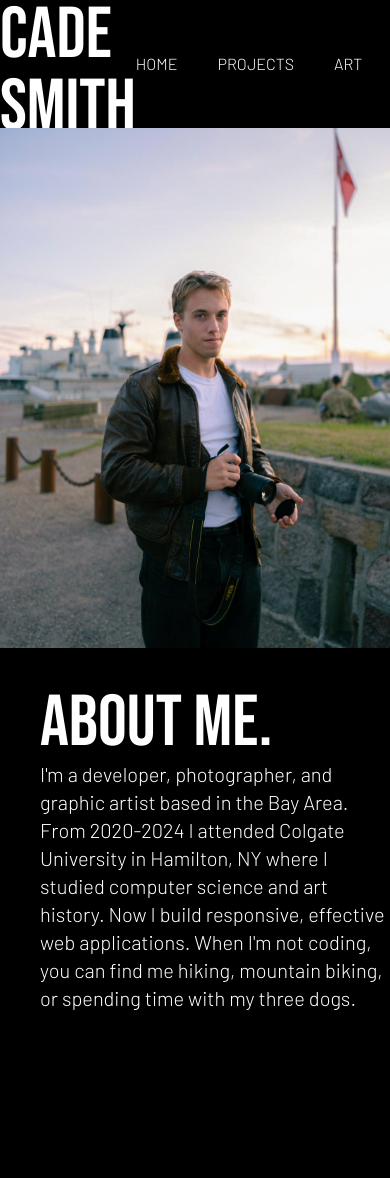
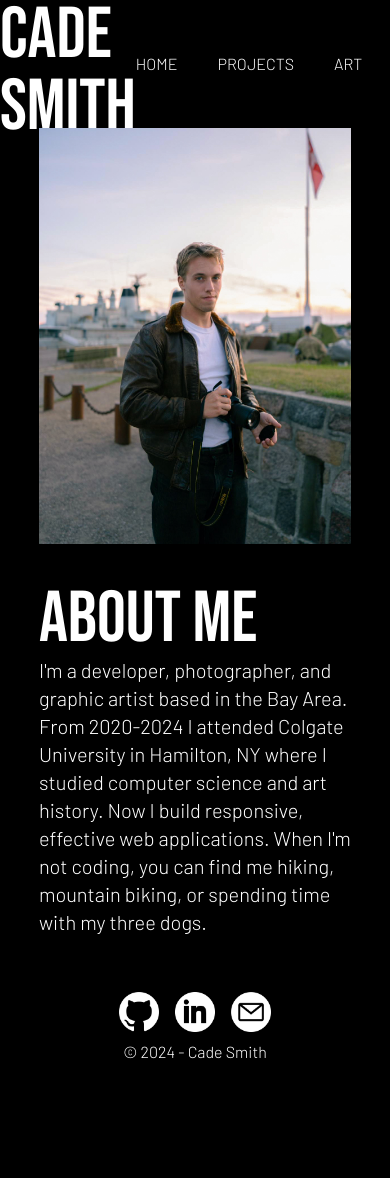
Before and after one commit to cadesmith/PortfolioSite, a Next.js app: page /about in a window 390 px wide. Shown: the top 1178 px of the page. After the commit the page ends 1096 px from the top, so only its background shows below. Built offline with nearby package versions, Linux system fonts and the light colour scheme.

Commit message:
more responsive for about page

```diff
--- a/app/about/page.tsx
+++ b/app/about/page.tsx
@@ -8,7 +8,7 @@ export default function About() {
     return (
       <main>
         <div className="grid justify-items-center xl:flex xl:justify-center">
-          <div className="xl:w-1/3">
+          <div className="w-4/5 xl:w-1/3">
             <Image
               src={Portrait}
               alt=''
@@ -18,9 +18,9 @@ export default function About() {
               }}
             />
           </div>
-          <div className="grid mt-10 xl:flex md:flex-col xl:w-1/3 pl-10 xl:mt-auto mb-28">
+          <div className="grid mt-10 w-4/5 xl:flex md:flex-col xl:w-1/3 xl:pl-10 xl:mt-auto xl:mb-28">
             <div className="">
-              <h1 className={bebas.className}>ABOUT ME.</h1>
+              <h1 className={bebas.className}>ABOUT ME</h1>
             </div>
             <div className='text-xl'>
               <p>I'm a developer, photographer, and graphic artist based in the Bay Area. From 2020-2024 I attended Colgate University in Hamilton, NY
```
